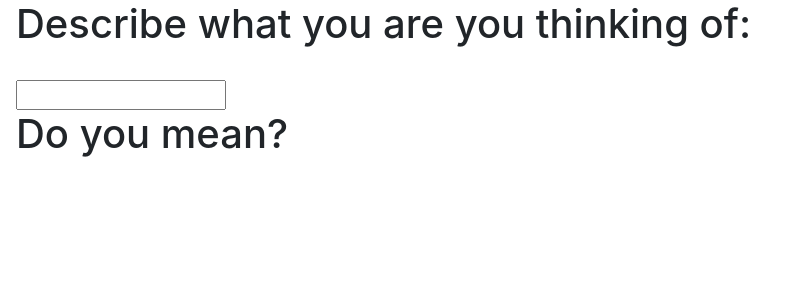
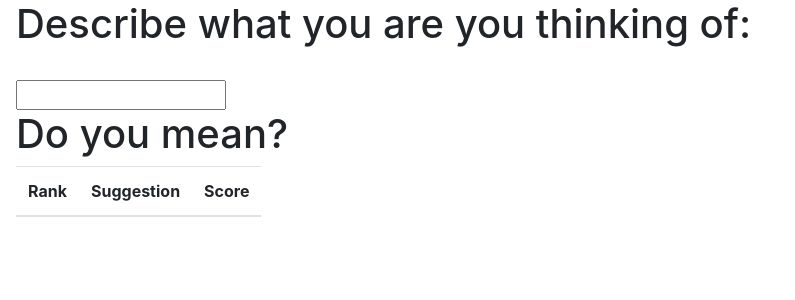
Before and after one commit to thrashbun/Lexical, a Flask app: page / in a window 1280 px wide. Shown: the top 300 px of the page, without its empty margins (0-795 px from the left). Run offline with Flask 2, Linux system fonts and the light colour scheme; lists and menus that the app fills with data are empty; parts of the project's set-up code (start-up, migrations or seed data) failed here and were passed over; some libraries are stand-ins or nearby versions.

Commit message:
Update UI

```diff
--- a/Application/Application/model.py
+++ b/Application/Application/model.py
@@ -28,8 +28,8 @@ def get_scored_words(challenge):
 
 def construct_table(scored_words):
     res=''
-    for scored_word in scored_words:
-        res+='<tr><td>{word}</td><td class="text-right">{score:0.2f}</td></tr>'.format(word=scored_word[0],score=scored_word[1])
+    for i, scored_word in enumerate(scored_words):
+        res+='<tr><td>{i}</td><td>{word}</td><td class="text-right">{score:0.2f}</td></tr>'.format(i=i+1,word=scored_word[0],score=scored_word[1])
     return res
 
 def get_table_from_query(query):
--- a/Application/Application/templates/index.html
+++ b/Application/Application/templates/index.html
@@ -6,7 +6,9 @@
        <link rel="shortcut icon" href="{{ url_for('static', filename='favicon.ico') }}">
        <title>Lexical</title>
        <link rel="stylesheet" href="https://stackpath.bootstrapcdn.com/bootstrap/4.3.1/css/bootstrap.min.css" integrity="sha384-ggOyR0iXCbMQv3Xipma34MD+dH/1fQ784/j6cY/iJTQUOhcWr7x9JvoRxT2MZw1T" crossorigin="anonymous">
+
        <script src="//cdnjs.cloudflare.com/ajax/libs/socket.io/2.2.0/socket.io.js" integrity="sha256-yr4fRk/GU1ehYJPAs8P4JlTgu0Hdsp4ZKrx8bDEDC3I=" crossorigin="anonymous"></script>
+
 <script type="text/javascript" charset="utf-8">
     var socket = io();
     socket.on('connect', function() {
@@ -14,7 +16,7 @@
     });
     socket.on('my response', function(msg) {
         console.log(msg);
-        document.getElementById("resultsTable").innerHTML = msg;
+        document.getElementById("resultsBody").innerHTML = msg;
     });
     function send_message(){
         console.log('Hello world!');
@@ -26,15 +28,22 @@
        <h1>Describe what you are you thinking of:</h1>
        <br />
           <input type='text' name='word1' value="{{query}}" style='width: 210px' id='query' autocomplete="off">
-          <!--<input type='submit'> -->
-       <!--<button type="button" onclick="send_message()">Click Me!</button>-->
        <br />
        <h1>Do you mean?</h1>
        <table class='table table-striped table-hover ml-0' style='width: 210px' id='resultsTable'>
-       {{scored_words | safe}}
+	 <thead>
+	   <tr>
+	     <th scope='col'>Rank</th>
+	     <th scope='col'>Suggestion</th>
+	     <th scope='col'>Score</th>
+	   </tr>
+	 </thead>
+	 <tbody id='resultsBody'>
+	   {{scored_words | safe}}
+	 </tbody>
        </table>
        <script type="text/javascript" charset="utf-8">
-            document.getElementById("query").addEventListener('keydown', function(event) {
+            document.getElementById("query").addEventListener('keypress', function(event) {
             var keyCode = event.keyCode;
             if (keyCode == 32 || keyCode == 13) {
                 send_message();
```
